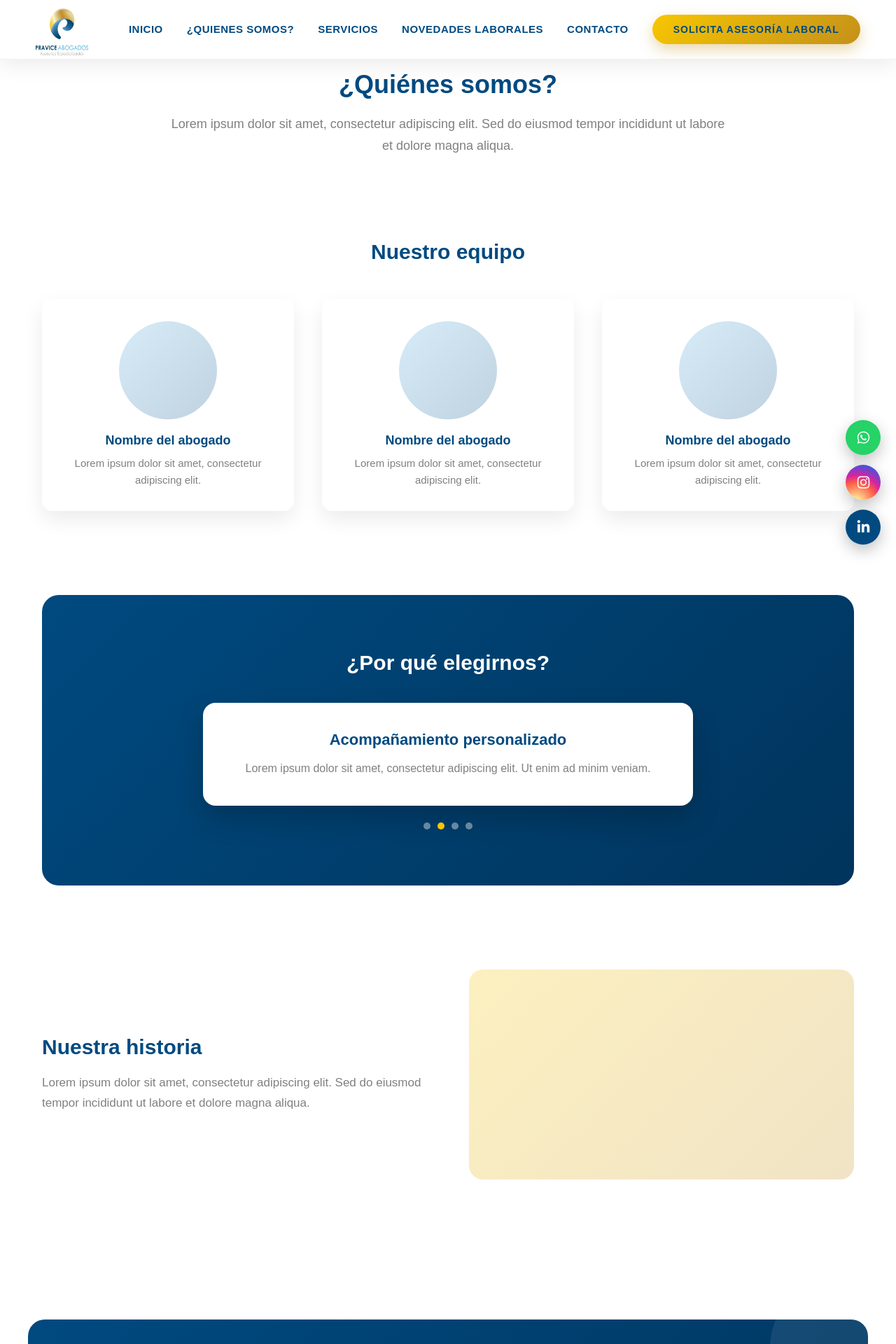
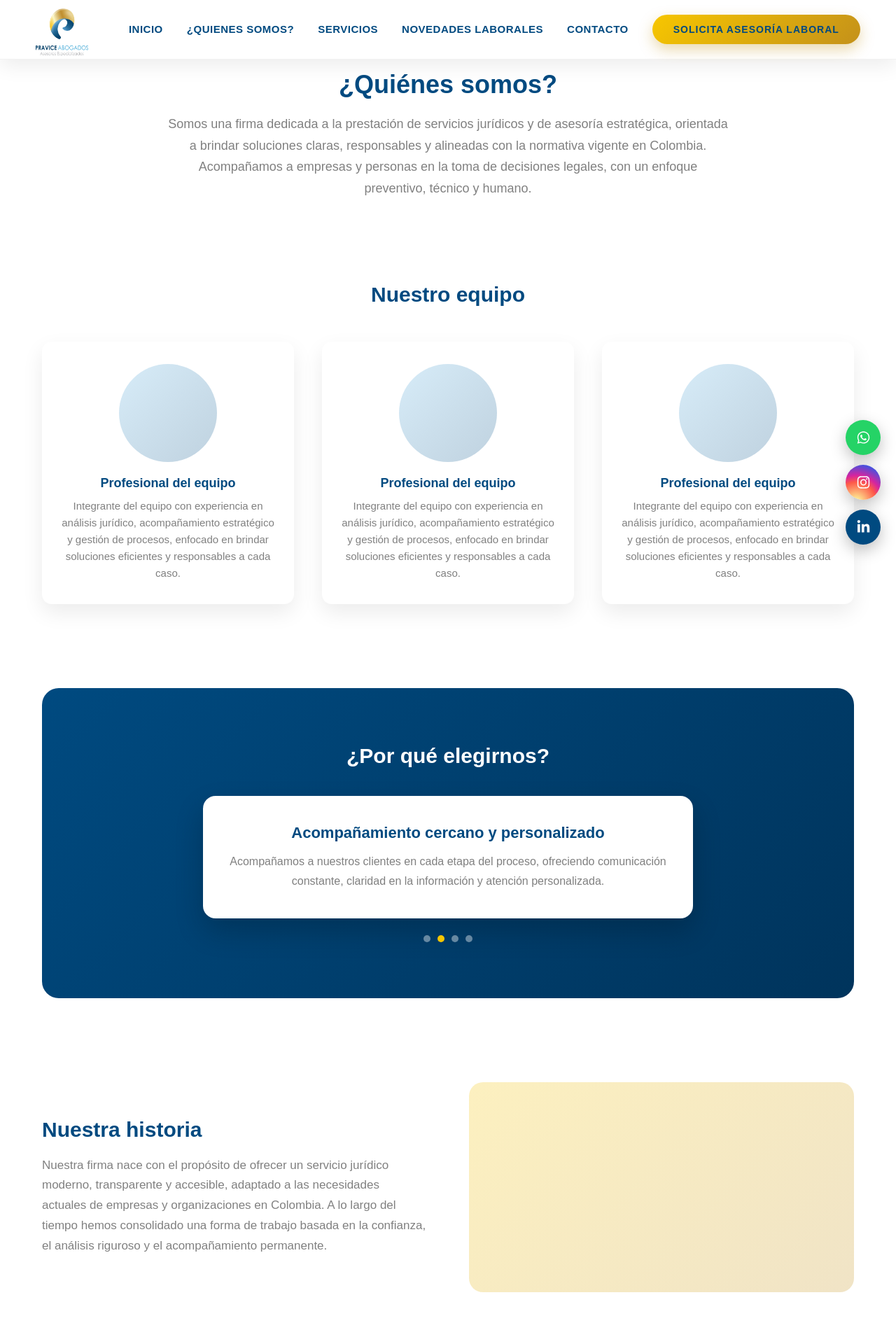
Before and after one commit to Jeffer-Andres-Tafurth-Cortes/pravice-abogados-laboralistas, a Next.js app: page /quienes_somos in a window 1280 px wide. Shown: the top 1920 px of the page at 70% size. Built offline with nearby package versions, Linux system fonts and the light colour scheme.

Commit message:
Updates SEO text content Quienes Somos

```diff
--- a/src/app/quienes_somos/page.tsx
+++ b/src/app/quienes_somos/page.tsx
@@ -6,24 +6,24 @@ import styles from "./QuienesSomos.module.css";
 
 const advantages = [
   {
-    title: "Experiencia especializada",
+    title: "Experiencia y enfoque especializado",
     description:
-      "Lorem ipsum dolor sit amet, consectetur adipiscing elit. Sed do eiusmod tempor incididunt.",
+      "Contamos con un enfoque técnico y estratégico que nos permite analizar cada situación de forma integral, brindando soluciones jurídicas claras y bien fundamentadas.",
   },
   {
-    title: "Acompañamiento personalizado",
+    title: "Acompañamiento cercano y personalizado",
     description:
-      "Lorem ipsum dolor sit amet, consectetur adipiscing elit. Ut enim ad minim veniam.",
+      "Acompañamos a nuestros clientes en cada etapa del proceso, ofreciendo comunicación constante, claridad en la información y atención personalizada.",
   },
   {
-    title: "Cobertura nacional",
+    title: "Cobertura en todo Colombia",
     description:
-      "Lorem ipsum dolor sit amet, consectetur adipiscing elit. Duis aute irure dolor.",
+      "Prestamos nuestros servicios a nivel nacional, con atención remota y oficina principal en Bogotá, facilitando el acceso a asesoría jurídica desde cualquier ciudad.",
   },
   {
-    title: "Resultados comprobados",
+    title: "Compromiso con resultados",
     description:
-      "Lorem ipsum dolor sit amet, consectetur adipiscing elit. Excepteur sint occaecat.",
+      "Trabajamos con un enfoque orientado a resultados, priorizando la prevención de riesgos, la eficiencia en los procesos y la toma de decisiones informadas.",
   },
 ];
 
@@ -45,8 +45,11 @@ export default function QuienesSomos() {
       <div className={styles.intro}>
         <h2>¿Quiénes somos?</h2>
         <p>
-          Lorem ipsum dolor sit amet, consectetur adipiscing elit. Sed do
-          eiusmod tempor incididunt ut labore et dolore magna aliqua.
+          Somos una firma dedicada a la prestación de servicios jurídicos y de
+          asesoría estratégica, orientada a brindar soluciones claras,
+          responsables y alineadas con la normativa vigente en Colombia.
+          Acompañamos a empresas y personas en la toma de decisiones legales,
+          con un enfoque preventivo, técnico y humano.
         </p>
       </div>
 
@@ -58,8 +61,12 @@ export default function QuienesSomos() {
           {[1, 2, 3].map((item) => (
             <div key={item} className={styles.card}>
               <div className={styles.photoPlaceholder} />
-              <h4>Nombre del abogado</h4>
-              <p>Lorem ipsum dolor sit amet, consectetur adipiscing elit.</p>
+              <h4>Profesional del equipo</h4>
+              <p>
+                Integrante del equipo con experiencia en análisis jurídico,
+                acompañamiento estratégico y gestión de procesos, enfocado en
+                brindar soluciones eficientes y responsables a cada caso.
+              </p>
             </div>
           ))}
         </div>
@@ -100,8 +107,11 @@ export default function QuienesSomos() {
         <div className={styles.historyText}>
           <h3>Nuestra historia</h3>
           <p>
-            Lorem ipsum dolor sit amet, consectetur adipiscing elit. Sed do
-            eiusmod tempor incididunt ut labore et dolore magna aliqua.
+            Nuestra firma nace con el propósito de ofrecer un servicio jurídico
+            moderno, transparente y accesible, adaptado a las necesidades
+            actuales de empresas y organizaciones en Colombia. A lo largo del
+            tiempo hemos consolidado una forma de trabajo basada en la
+            confianza, el análisis riguroso y el acompañamiento permanente.
           </p>
         </div>
 
```
